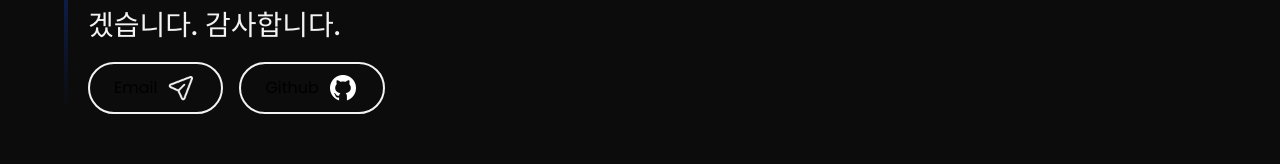
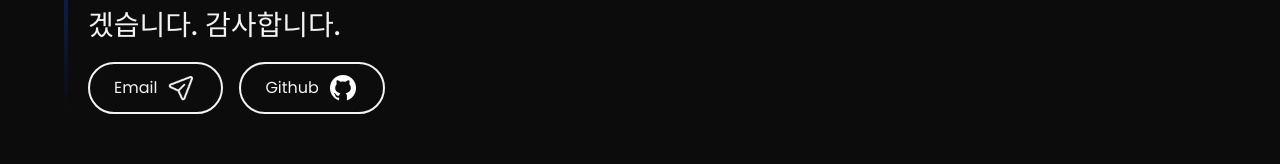
Before and after one commit to Graceyeo95/yeosujung-portfolio, a React (Vite) app: page / in a window 1280 px wide. Shown: the part 494-658 px from the top of the page. Built offline with nearby package versions, Linux system fonts and the light colour scheme.

Commit message:
add Hero

```diff
--- a/src/components/Hero.jsx
+++ b/src/components/Hero.jsx
@@ -29,7 +29,7 @@ const Hero = () => {
                 href={link.value}
                 key={`social-${link.title}`}
                 target='_blank'
-                className='border-2 text-[13px] lg:text-[16px] flex items-center gap-x-2 border-white rounded-full py-2 px-3 lg:px-6'
+                className='border-2 text-[13px] text-white lg:text-[16px] flex items-center gap-x-2 border-white rounded-full py-2 px-3 lg:px-6'
               >
                 {link.title}
                 <img
```
